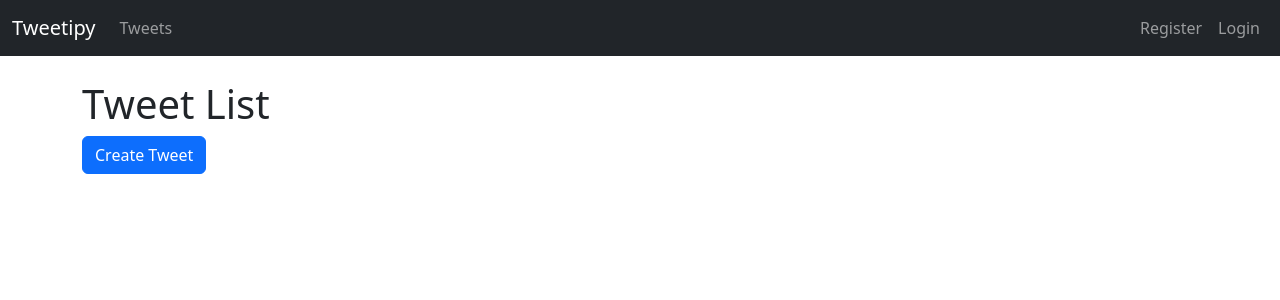
After one commit to Asim-khan972/Tweetipy_Learn_Django, a Django app: page /tweet_list/ in a window 1280 px wide. The commit adds this page. Shown: the top 300 px of the page. Run offline with Django 5.2, Linux system fonts and the light colour scheme; data that the repository does not hold is empty.

Commit message:
feat: Implement user authentication, registration, and full tweet CRUD functionality with updated templates and URL configurations.

```diff
--- a/templates/layout.html
+++ b/templates/layout.html
@@ -15,30 +15,44 @@
 </head>
 
 <body>
-    <div class="container">
-        <nav class="navbar navbar-expand-lg navbar-light bg-light">
-            <a class="navbar-brand" href="#">Navbar</a>
-            <button class="navbar-toggler" type="button" data-toggle="collapse" data-target="#navbarNav"
-                aria-controls="navbarNav" aria-expanded="false" aria-label="Toggle navigation">
+
+    <body>
+        <nav class="navbar navbar-expand-lg navbar-dark bg-dark mb-4">
+            <div class="container-fluid">
+                <a class="navbar-brand" href="{% url 'tweet_list' %}">Tweetipy</a>
+                <button class="navbar-toggler" type="button" data-bs-toggle="collapse"
+                    data-bs-target="#navbarSupportedContent" aria-controls="navbarSupportedContent"
+                    aria-expanded="false" aria-label="Toggle navigation">
                     <span class="navbar-toggler-icon"></span>
                 </button>
-            <div class="collapse navbar-collapse" id="navbarNav">
-                <ul class="navbar-nav">
-                    <li class="nav-item active">
-                        <a class="nav-link" href="#">Home <span class="sr-only">(current)</span></a>
+                <div class="collapse navbar-collapse" id="navbarSupportedContent">
+                    <ul class="navbar-nav me-auto mb-2 mb-lg-0">
+                        <li class="nav-item">
+                            <a class="nav-link" href="{% url 'tweet_list' %}">Tweets</a>
+                        </li>
+                    </ul>
+                    <ul class="navbar-nav ms-auto mb-2 mb-lg-0">
+                        {% if user.is_authenticated %}
+                        <li class="nav-item">
+                            <form method="post" action="{% url 'logout' %}">
+                                {% csrf_token %}
+                                <button class="btn nav-link" type="submit">Logout ({{ user.username }})</button>
+                            </form>
+                        </li>
+                        {% else %}
+                        <li class="nav-item">
+                            <a class="nav-link" href="{% url 'register' %}">Register</a>
                         </li>
                         <li class="nav-item">
-                        <a class="nav-link" href="#">Features</a>
+                            <a class="nav-link" href="{% url 'login' %}">Login</a>
                         </li>
-                    <li class="nav-item">
-                        <a class="nav-link" href="#">Pricing</a>
-                    </li>
-                    <li class="nav-item">
-                        <a class="nav-link disabled" href="#" tabindex="-1" aria-disabled="true">Disabled</a>
-                    </li>
+                        {% endif %}
                     </ul>
                 </div>
+            </div>
         </nav>
+
+        <div class="container">
             {% block content %}
             wellcome home
             {% endblock %}
--- /dev/null
+++ b/tweet/templates/tweet_list.html
@@ -0,0 +1,26 @@
+{% extends 'layout.html' %}
+
+{% block title %}Tweet List{% endblock %}
+
+{% block content %}
+<h1>Tweet List</h1>
+
+<a href="{% url 'tweet_create' %}" class="btn btn-primary">Create Tweet</a>
+<div class="container row gap-3">
+    {% for tweet in tweets %}
+    <div class="col-md-4">
+        <div class="card">
+            <img src="{{ tweet.photo.url }}" class="card-img-top" alt="tweet photo">
+            <div class="card-body">
+                <h5 class="card-title">{{ tweet.user.username }}</h5>
+                <p class="card-text">{{ tweet.text }}</p>
+                <small class="text-muted">{{ tweet.created_at }}</small>
+
+                <a href="{% url 'tweet_update' tweet.id %}" class="btn btn-primary">Update</a>
+                <a href="{% url 'tweet_delete' tweet.id %}" class="btn btn-danger">Delete</a>
+            </div>
+        </div>
+    </div>
+    {% endfor %}
+</div>
+{% endblock %}
--- a/tweet/urls.py
+++ b/tweet/urls.py
@@ -4,4 +4,9 @@ from . import views
 
 urlpatterns = [
     path('', views.index, name='index'),
+    path('tweet_list/', views.tweet_list, name='tweet_list'),
+    path('tweet_create/', views.tweet_create, name='tweet_create'),
+    path('tweet_update/<int:tweet_id>/', views.tweet_update, name='tweet_update'),
+    path('tweet_delete/<int:tweet_id>/', views.tweet_delete, name='tweet_delete'),
+    path('register/', views.register, name='register'),
 ]
--- a/tweet/views.py
+++ b/tweet/views.py
@@ -1,7 +1,9 @@
-from django.shortcuts import render
+from django.shortcuts import render, redirect, get_object_or_404
 from .models import Tweet
 from .forms import TweetForm
-from django.shortcuts import redirect, get_object_or_404
+from django.contrib.auth.decorators import login_required
+from django.contrib.auth.forms import UserCreationForm
+from django.contrib.auth import login
 
 # Create your views here.
 def index(request):
@@ -13,6 +15,7 @@ def tweet_list(request):
     return render(request, 'tweet_list.html', {'tweets': tweets})
 
 
+@login_required
 def tweet_create(request):
     if request.method == 'POST':
         form = TweetForm(request.POST, request.FILES)
@@ -26,21 +29,33 @@ def tweet_create(request):
     return render(request, 'tweet_create.html', {'form': form})
 
 
-    def tweet_update(request, tweet_id):
-        tweet = get_object_or_404(Tweet, id=tweet_id, user=request.user)
-        if request.method == 'POST':
-            form = TweetForm(request.POST, request.FILES, instance=tweet)
-            if form.is_valid():
-                tweet = form.save(commit=False)
-                tweet.user = request.user
-                tweet.save()
-                return redirect('tweet_list')
-        else:
-            form = TweetForm(instance=tweet)
-        return render(request, 'tweet_update.html', {'form': form})
+@login_required
+def tweet_update(request, tweet_id):
+    tweet = get_object_or_404(Tweet, id=tweet_id, user=request.user)
+    if request.method == 'POST':
+        form = TweetForm(request.POST, request.FILES, instance=tweet)
+        if form.is_valid():
+            tweet = form.save(commit=False)
+            tweet.user = request.user
+            tweet.save()
+            return redirect('tweet_list')
+    else:
+        form = TweetForm(instance=tweet)
+    return render(request, 'tweet_form.html', {'form': form})
 
 
+@login_required
 def tweet_delete(request, tweet_id):
     tweet = get_object_or_404(Tweet, id=tweet_id, user=request.user)
     tweet.delete()
     return redirect('tweet_list')
+def register(request):
+    if request.method == 'POST':
+        form = UserCreationForm(request.POST)
+        if form.is_valid():
+            user = form.save()
+            login(request, user)  # Log them in immediately
+            return redirect('tweet_list')
+    else:
+        form = UserCreationForm()
+    return render(request, 'registration/register.html', {'form': form})
--- a/tweetipy/settings.py
+++ b/tweetipy/settings.py
@@ -123,3 +123,9 @@ MEDIA_ROOT = os.path.join(BASE_DIR, 'media')
 
 STATIC_URL = '/static/'
 STATIC_ROOT = os.path.join(BASE_DIR, 'static')
+
+
+# Auth Settings
+LOGIN_URL = '/accounts/login/'
+LOGIN_REDIRECT_URL = '/tweet_list/'
+LOGOUT_REDIRECT_URL = '/tweet_list/'
--- a/tweetipy/urls.py
+++ b/tweetipy/urls.py
@@ -22,4 +22,5 @@ from django.conf.urls.static import static
 urlpatterns = [
     path('admin/', admin.site.urls),
     path('', include('tweet.urls')),
+    path('accounts/', include('django.contrib.auth.urls')),
 ]+static(settings.MEDIA_URL, document_root=settings.MEDIA_ROOT)
```
Also changed, not shown: templates/registration/login.html (added, +10 -0 lines), templates/registration/register.html (added, +12 -0 lines), tweet/templates/tweet_create.html (added, +13 -0 lines), tweet/templates/tweet_form.html (added, +13 -0 lines), tweet/templates/tweet_delete.html (added). Lines whose indentation alone changed are shown as unchanged.
